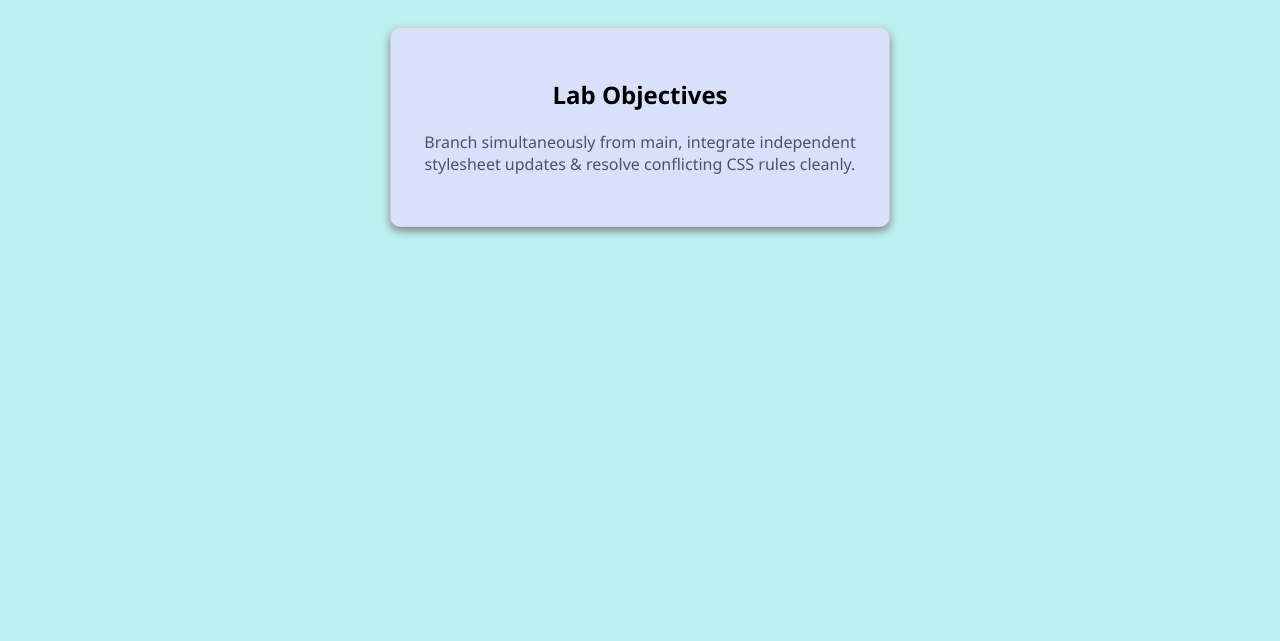
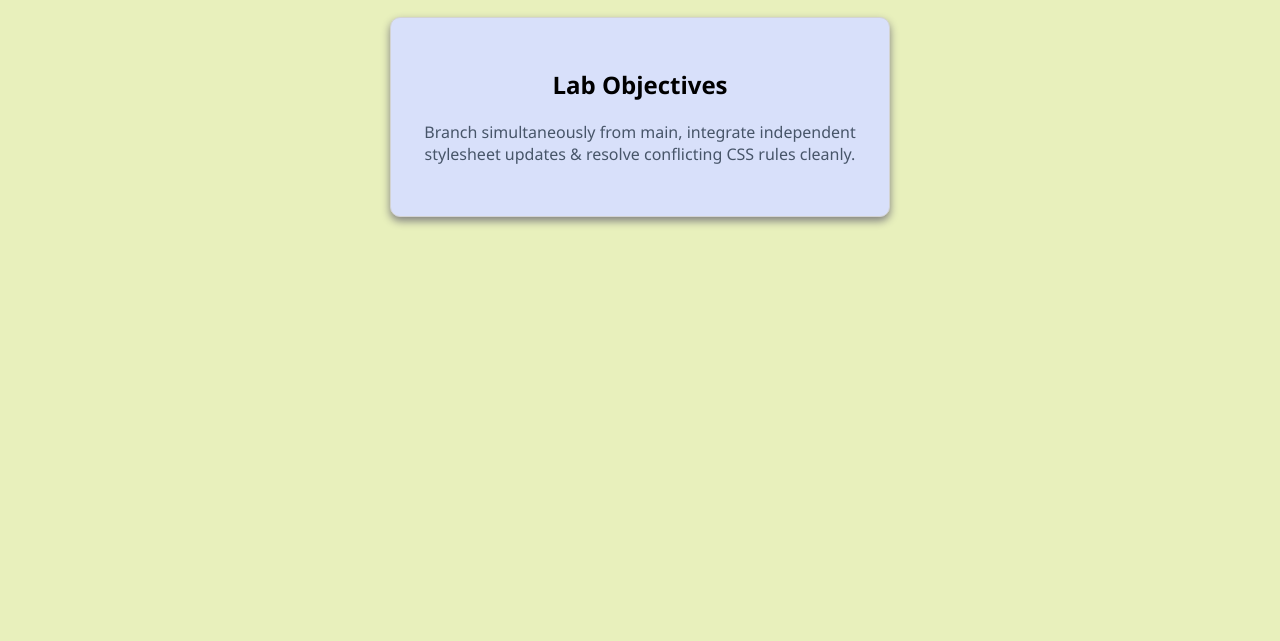
Before and after one commit to SayedaTasnimSinthia/2023100000267_CSE474.1_GitLab, a plain HTML site: page index.html in a window 1280 px wide. Shown: the part 159-800 px from the top of the page. Drawn offline with Linux system fonts and the light colour scheme.

Commit message:
Update CSS styling on branch-1

```diff
--- a/index.css
+++ b/index.css
@@ -1,8 +1,8 @@
 body {
-    background-color: #bcf0f0;
+    background-color: #e8f0bc;
     font-family: 'Segoe UI', Tahoma, sans-serif;
     text-align: center;
-    padding: 40px;
+    padding: 30px;
 }
 
 h1 {
```
